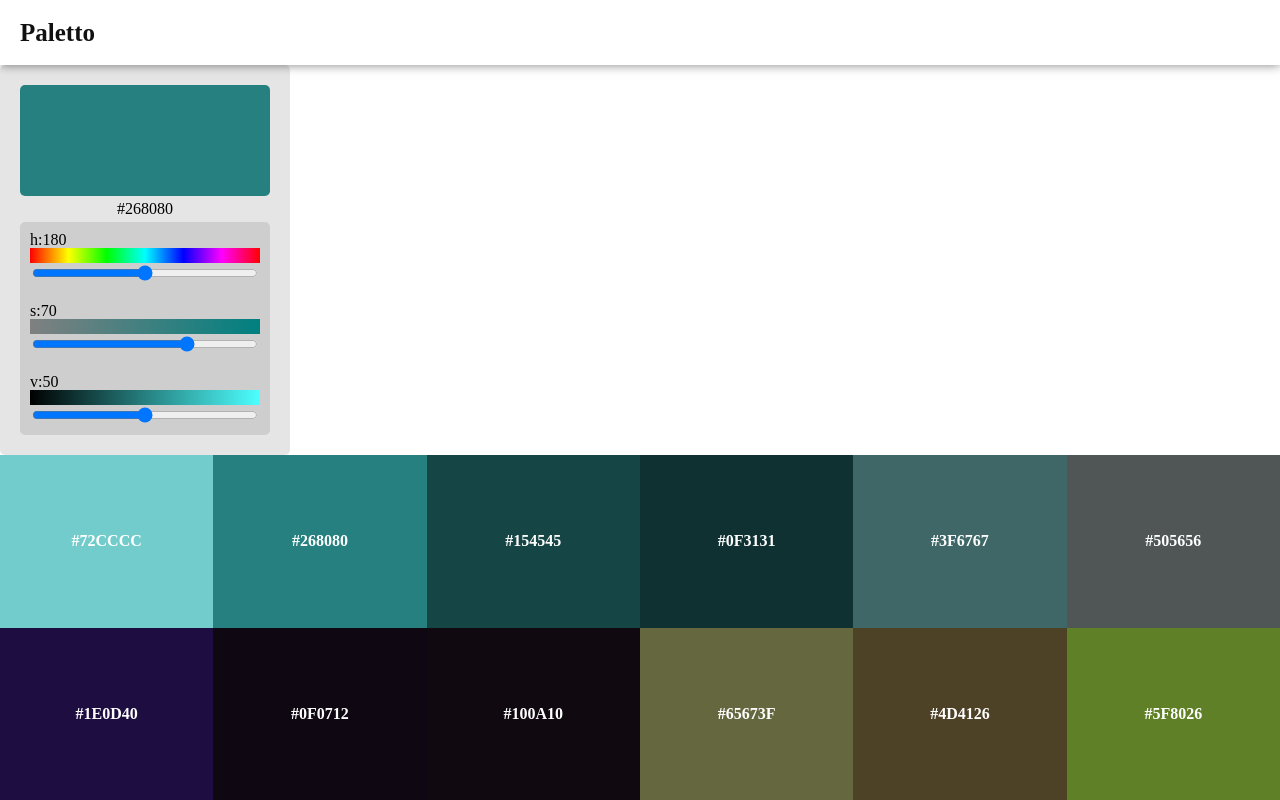
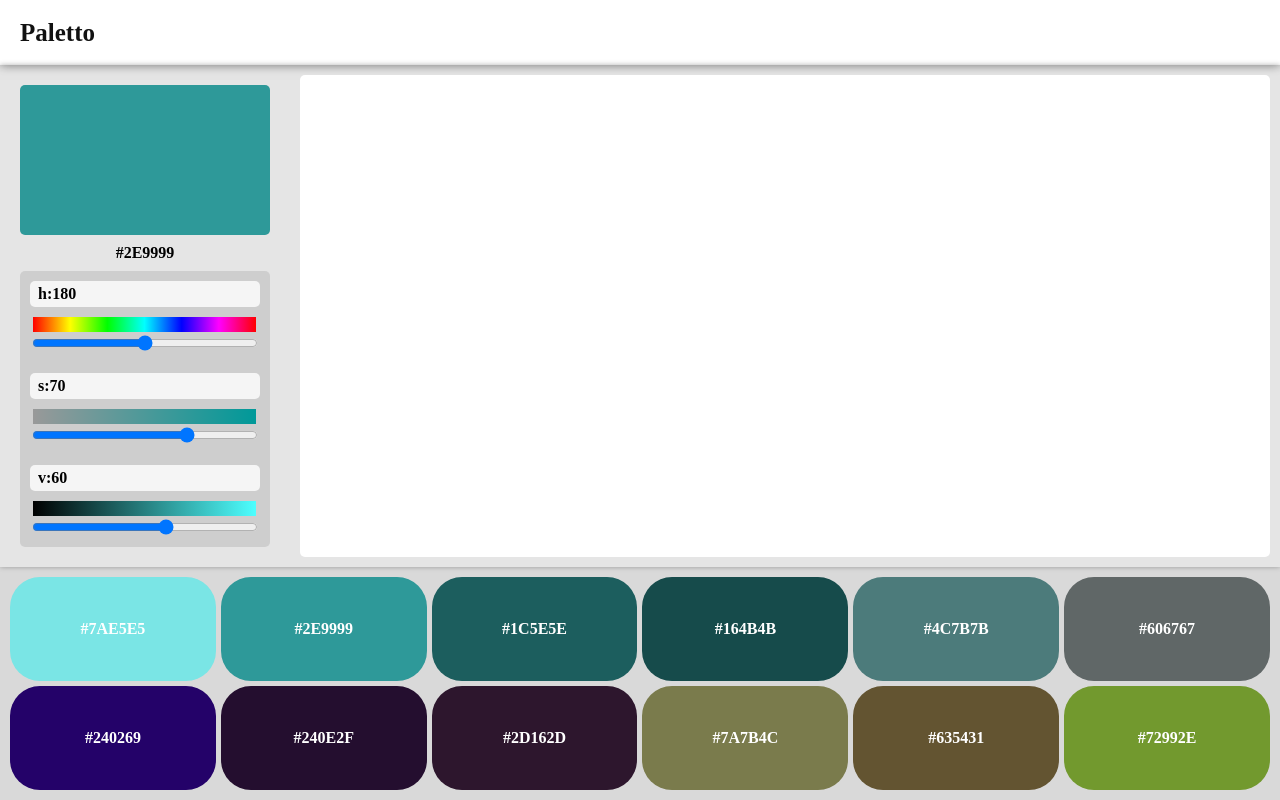
Before and after one commit to pengooseDev/paletto, a React (Create React App) app: page / in a window 1280 px wide. Built offline with nearby package versions, Linux system fonts and the light colour scheme.

Commit message:
feat: paletteHandler & Delete Palette

```diff
--- a/package.json
+++ b/package.json
@@ -3,6 +3,9 @@
   "version": "0.1.0",
   "private": true,
   "dependencies": {
+    "@fortawesome/fontawesome-svg-core": "^6.2.0",
+    "@fortawesome/free-solid-svg-icons": "^6.2.0",
+    "@fortawesome/react-fontawesome": "^0.2.0",
     "@testing-library/jest-dom": "^5.16.5",
     "@testing-library/react": "^13.3.0",
     "@testing-library/user-event": "^13.5.0",
@@ -10,6 +13,7 @@
     "@types/node": "^16.11.56",
     "@types/react": "^18.0.18",
     "@types/react-dom": "^18.0.6",
+    "@types/react-fontawesome": "^1.6.5",
     "@types/styled-components": "^5.1.26",
     "framer-motion": "^7.3.6",
     "react": "^18.2.0",
--- a/src/Components/ColorPicker.tsx
+++ b/src/Components/ColorPicker.tsx
@@ -6,15 +6,11 @@ import tinyColor from "tinycolor2";
 const Wrapper = styled.div`
     display: flex;
     flex-direction: column;
-
     align-items: center;
     justify-content: center;
-
     padding: 20px;
-    border-radius: 5px;
 
     width: 250px;
-    height: 350px;
     background: rgba(0, 0, 0, 0.1);
 `;
 
@@ -39,7 +35,7 @@ const ColorDisplay = styled.div<{ pickedColor: IRGB }>`
         ${(props) => props.pickedColor.b}
     );
     width: 100%;
-    height: 200px;
+    height: 150px;
 `;
 
 /* HSVHandler */
@@ -53,7 +49,8 @@ const ColorHandler = styled.div`
 
 /* ColorName */
 const ColorName = styled.div`
-    padding: 5px;
+    margin: 10px 0px;
+    font-weight: 600;
 `;
 
 const HueDisplay = styled.div`
@@ -68,6 +65,8 @@ const HueDisplay = styled.div`
         #ff0000
     );
     height: 15px;
+    width: 97%;
+    margin-left: 3px;
 `;
 
 const SaturationDisplay = styled.div<{
@@ -88,6 +87,8 @@ const SaturationDisplay = styled.div<{
         )
     );
     height: 15px;
+    width: 97%;
+    margin-left: 3px;
 `;
 
 const ValueDisplay = styled.div<{ pickedColor: IRGB }>`
@@ -101,6 +102,20 @@ const ValueDisplay = styled.div<{ pickedColor: IRGB }>`
         )
     );
     height: 15px;
+    width: 97%;
+    margin-left: 3px;
+`;
+
+const HSVValue = styled.div`
+    padding: 5px 8px;
+    background: whitesmoke;
+    border-radius: 5px;
+    font-weight: 600;
+    margin-bottom: 10px;
+`;
+
+const ValueInput = styled.input`
+    margin-top: 3px;
 `;
 
 const ColorPicker = () => {
@@ -139,9 +154,9 @@ const ColorPicker = () => {
             <ColorHandler>
                 {Object.entries(color).map(([k, v], i) => (
                     <EntriesWrapper key={k}>
-                        <div>
+                        <HSVValue>
                             {k}:{v}
-                        </div>
+                        </HSVValue>
                         {i === 0 ? (
                             <HueDisplay id="colorDisplay" />
                         ) : i === 1 ? (
@@ -152,7 +167,7 @@ const ColorPicker = () => {
                         ) : (
                             <ValueDisplay pickedColor={tinyValue} />
                         )}
-                        <input
+                        <ValueInput
                             step="2"
                             onChange={(e) => {
                                 valueHandler(e, k);
@@ -170,11 +185,3 @@ const ColorPicker = () => {
 };
 
 export default ColorPicker;
-
-/*
-1. 테마 컬러 정할 수 있는 HSV Color picker 만들기
-2. 컨트롤러 만들기
-
-
-
-*/
--- a/src/Components/ColorVariation.tsx
+++ b/src/Components/ColorVariation.tsx
@@ -1,13 +1,16 @@
-import { HSVAtom } from "../atoms";
+import { HSVAtom, palettoAtom } from "../atoms";
 import { useRecoilState } from "recoil";
 import styled from "styled-components";
 import tinycolor from "tinycolor2";
 
 const VariationContainer = styled.div`
+    padding: 10px;
     display: grid;
     grid-template-columns: repeat(6, 1fr);
     grid-template-rows: repeat(2, 1fr);
+    gap: 5px;
     height: 100%;
+    background: rgba(0, 0, 0, 0.15);
 `;
 
 interface ITinyRGB {
@@ -26,16 +29,18 @@ const Variation = styled.div<{ tinyColor: ITinyRGB }>`
     display: flex;
     align-items: center;
     justify-content: center;
-    transition: 0.15s ease-in-out;
     color: white;
     font-weight: 600;
-    transition: 0.15s ease-in-out;
+    transition: 0.1s ease-in-out;
+    border-radius: 30px;
+
     :hover {
-        ::after {
-            content: "Add!";
-        }
+        position: relative;
+        z-index: 1;
         cursor: pointer;
         color: white;
+        box-shadow: 0px 0px 5px rgba(0, 0, 0, 0.5);
+        border-radius: 10px;
     }
 `;
 
@@ -45,6 +50,7 @@ const colorToHex = (color: ITinyRGB) => {
 
 const ColorVariation = () => {
     const [color, setColor] = useRecoilState(HSVAtom);
+    const [paletto, setPaletto] = useRecoilState(palettoAtom);
 
     /* Saturation & Value */
     const brightColor1: ITinyRGB = tinycolor(color).brighten(30).toRgb();
@@ -62,22 +68,25 @@ const ColorVariation = () => {
         ["h"]: (hueValue + 80) % 360,
         ["s"]: saturationValue + 10,
     };
+
     const newHue2 = {
         ...color,
         ["h"]: (hueValue + 100) % 360,
         ["s"]: saturationValue - 10,
     };
+
     const newHue3 = {
         ...color,
         ["h"]: (hueValue + 120) % 360,
         ["s"]: saturationValue - 30,
     };
+
     const newHue4 = { ...color, ["h"]: (hueValue + 242) % 360 };
     const newHue5 = { ...color, ["h"]: (hueValue + 222) % 360 };
     const newHue6 = { ...color, ["h"]: (hueValue + 262) % 360 };
-    const tinyHue1 = tinycolor(newHue1).darken(15).toRgb();
-    const tinyHue2 = tinycolor(newHue2).darken(30).toRgb();
-    const tinyHue3 = tinycolor(newHue3).darken(35).toRgb();
+    const tinyHue1 = tinycolor(newHue1).saturate(30).darken(15).toRgb();
+    const tinyHue2 = tinycolor(newHue2).saturate(10).darken(30).toRgb();
+    const tinyHue3 = tinycolor(newHue3).saturate(10).darken(35).toRgb();
     const tinyHue4 = tinycolor(newHue4).desaturate(30).toRgb();
     const tinyHue5 = tinycolor(newHue5).desaturate(20).darken(10).toRgb();
     const tinyHue6 = tinycolor(newHue6).toRgb();
@@ -98,10 +107,38 @@ const ColorVariation = () => {
         tinyHue5,
         tinyHue6,
     ];
+
+    const copyFunc = (e: React.MouseEvent<HTMLElement>) => {
+        const t = document.createElement("textarea");
+        document.body.appendChild(t);
+        t.value = e.currentTarget.innerHTML;
+        t.select();
+        document.execCommand("copy");
+        document.body.removeChild(t);
+    };
+    const addFunc = (e: React.MouseEvent) => {
+        setPaletto((prev) => {
+            if (prev.length >= 5) {
+                return [...prev];
+            }
+            const newColor = e.currentTarget.innerHTML;
+            return [...prev, newColor];
+        });
+    };
+
     return (
         <VariationContainer>
-            {colorData.map((i) => (
-                <Variation tinyColor={i}>{colorToHex(i)}</Variation>
+            {colorData.map((v, i) => (
+                <Variation
+                    tinyColor={v}
+                    onClick={(e: React.MouseEvent<HTMLDivElement>) => {
+                        copyFunc(e);
+                        addFunc(e);
+                    }}
+                    key={i}
+                >
+                    {colorToHex(v)}
+                </Variation>
             ))}
         </VariationContainer>
     );
--- a/src/Components/Content.tsx
+++ b/src/Components/Content.tsx
@@ -1,10 +1,21 @@
 import ColorPicker from "./ColorPicker";
 import ColorVariation from "./ColorVariation";
+import styled from "styled-components";
+import MyPaletto from "./MyPaletto";
+
+const ContentWrapper = styled.div`
+    display: grid;
+    grid-template-columns: 290px 1fr;
+    box-shadow: 0px 0px 5px rgba(0, 0, 0, 0.3);
+`;
 
 const Content = () => {
     return (
         <>
-            <ColorPicker />
+            <ContentWrapper>
+                <ColorPicker />
+                <MyPaletto />
+            </ContentWrapper>
             <ColorVariation />
         </>
     );
--- /dev/null
+++ b/src/Components/MyPaletto.tsx
@@ -0,0 +1,115 @@
+import { useRecoilState } from "recoil";
+import { HSVAtom, palettoAtom } from "../atoms";
+import styled from "styled-components";
+import tinycolor from "tinycolor2";
+
+const PalettoContainer = styled.div`
+    background: rgba(0, 0, 0, 0.1);
+    padding: 10px;
+`;
+
+const Paletto = styled.div`
+    background: white;
+    height: 100%;
+    border-radius: 5px;
+    display: grid;
+    grid-template-columns: repeat(5, 1fr);
+`;
+
+const Color = styled.div<{ color: string }>`
+    position: relative;
+    display: flex;
+    align-items: center;
+    justify-content: center;
+    background: ${(props) => props.color};
+    font-weight: 600;
+    color: white;
+    :hover {
+        cursor: pointer;
+    }
+
+    :last-child {
+        border-radius: 0px 5px 5px 0px;
+    }
+    :first-child {
+        border-radius: 5px 0px 0px 5px;
+    }
+`;
+
+const DeleteContainer = styled.div``;
+
+const Delete = styled.svg`
+    position: absolute;
+    background: white;
+    width: 30px;
+    height: 30px;
+    bottom: 20px;
+    right: 15px;
+    background: rgba(255, 255, 255, 0.25);
+    border-radius: 3px;
+    transition: 0.15s ease-in-out;
+    :hover {
+        background: rgba(255, 255, 255, 0.85);
+    }
+`;
+
+const MyPaletto = () => {
+    const [paletto, setPaletto] = useRecoilState(palettoAtom);
+    const [color, setColor] = useRecoilState(HSVAtom);
+
+    const palettoClickHandler = (e: React.MouseEvent<HTMLElement>) => {
+        const target = e.currentTarget.firstElementChild?.innerHTML;
+        const tinyColor = tinycolor(target).toRgb();
+        const tinyHSV = tinycolor(target).toHsv();
+        setColor((prev) => {
+            const newData = {
+                ...prev,
+                ["s"]: Math.floor(
+                    Math.floor(tinyHSV.s * 100) % 2 === 1
+                        ? Math.floor(tinyHSV.s * 100) + 1
+                        : Math.floor(tinyHSV.s * 100)
+                ),
+                ["v"]: Math.floor(
+                    Math.floor(tinyHSV.v * 100) % 2 === 1
+                        ? Math.floor(tinyHSV.v * 100) + 1
+                        : Math.floor(tinyHSV.v * 100)
+                ),
+            };
+            return newData;
+        });
+    };
+
+    const colorClickHandler = (e: React.MouseEvent<HTMLElement>) => {
+        setPaletto((prev) => {
+            const target =
+                e.currentTarget.parentElement?.firstElementChild?.innerHTML;
+            const newArray = [...prev];
+
+            if (!target) return prev;
+            newArray.splice(newArray.indexOf(target), 1);
+            return newArray;
+        });
+    };
+
+    return (
+        <PalettoContainer>
+            <Paletto>
+                {paletto.map((v, i) => (
+                    <Color onClick={palettoClickHandler} color={v} key={i}>
+                        <div>{v}</div>
+                        <DeleteContainer onClick={colorClickHandler}>
+                            <Delete
+                                xmlns="http://www.w3.org/2000/svg"
+                                viewBox="0 0 320 512"
+                            >
+                                <path d="M310.6 150.6c12.5-12.5 12.5-32.8 0-45.3s-32.8-12.5-45.3 0L160 210.7 54.6 105.4c-12.5-12.5-32.8-12.5-45.3 0s-12.5 32.8 0 45.3L114.7 256 9.4 361.4c-12.5 12.5-12.5 32.8 0 45.3s32.8 12.5 45.3 0L160 301.3 265.4 406.6c12.5 12.5 32.8 12.5 45.3 0s12.5-32.8 0-45.3L205.3 256 310.6 150.6z" />
+                            </Delete>
+                        </DeleteContainer>
+                    </Color>
+                ))}
+            </Paletto>
+        </PalettoContainer>
+    );
+};
+
+export default MyPaletto;
--- a/src/atoms.ts
+++ b/src/atoms.ts
@@ -5,11 +5,17 @@ interface IHSV {
     v: number;
 }
 
+type IPaletto = string[];
+export const palettoAtom = atom<IPaletto>({
+    key: "palettoAtom",
+    default: [],
+});
+
 export const HSVAtom = atom<IHSV>({
     key: "HSVAtom",
     default: {
         h: 180,
         s: 70,
-        v: 50,
+        v: 60,
     },
 });
```
Also changed, not shown: 1 other file (tests, documents, lock files or other folders).
